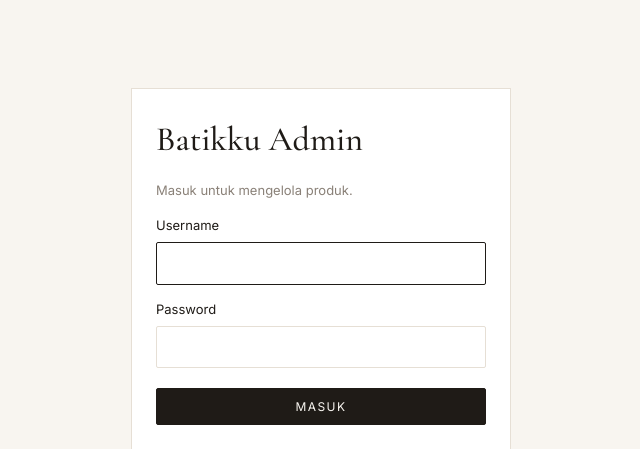
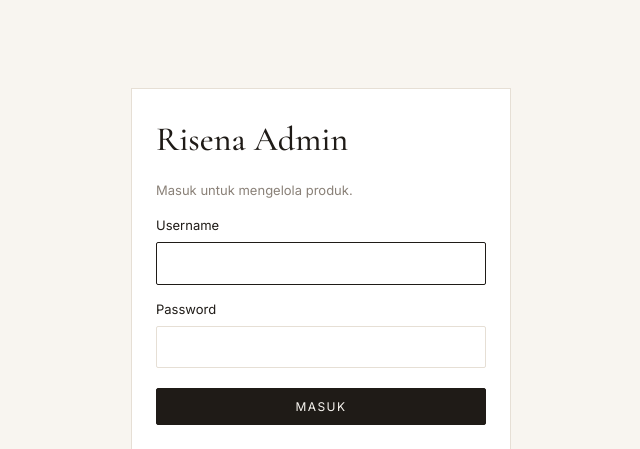
Before and after one commit to reztdev/risena-store-online, a Flask app: page /admin/login in a window 1280 px wide. Shown: the top 449 px of the page, without its empty margins (319-959 px from the left). Run offline with Flask 3, Linux system fonts and the light colour scheme.

Commit message:
Change admin title from 'Batikku' to 'Risena'

```diff
--- a/backend/templates/login.html
+++ b/backend/templates/login.html
@@ -2,7 +2,7 @@
 {% block title %}Masuk{% endblock %}
 {% block body %}
 <form class="card login" method="post">
-  <h1>Batikku Admin</h1>
+  <h1>Risena Admin</h1>
   <p class="muted">Masuk untuk mengelola produk.</p>
   <input type="hidden" name="csrf" value="{{ csrf_token() }}">
   <label>Username<input name="user" autocomplete="username" required autofocus></label>
```
